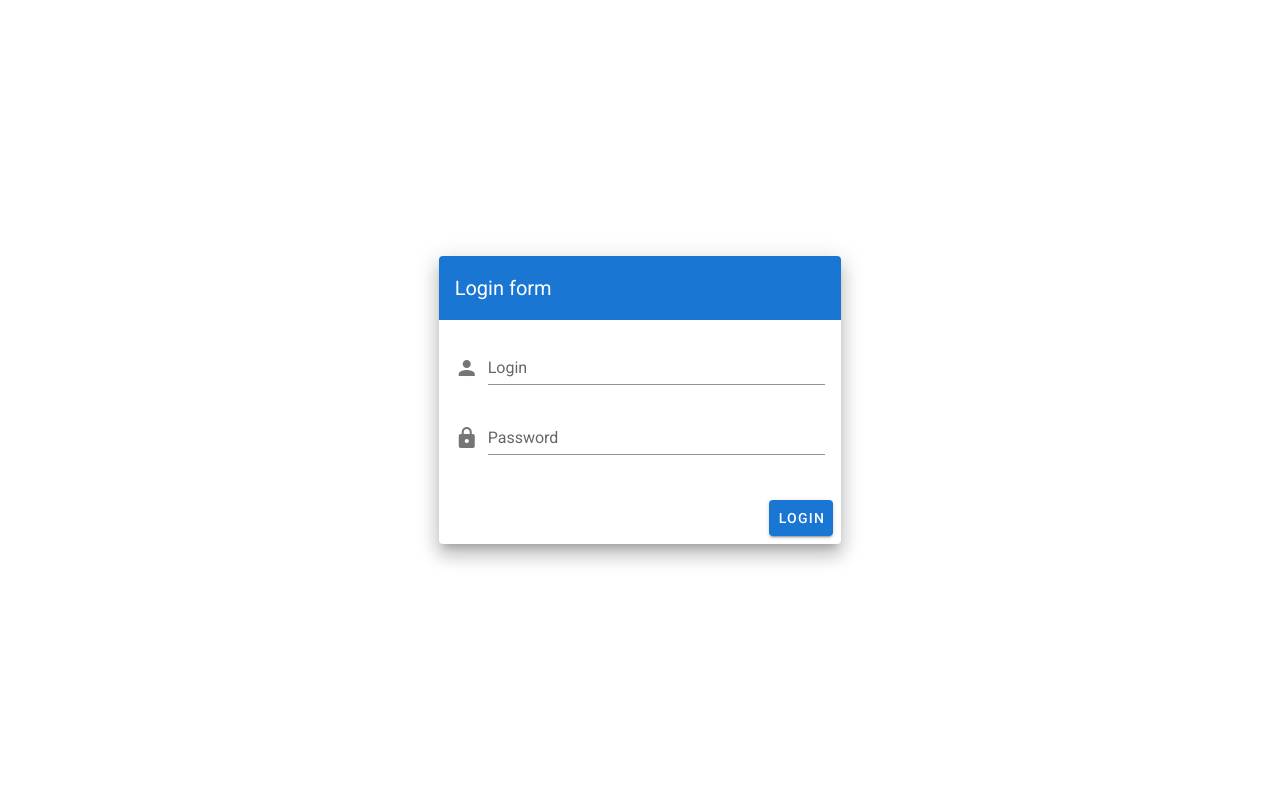
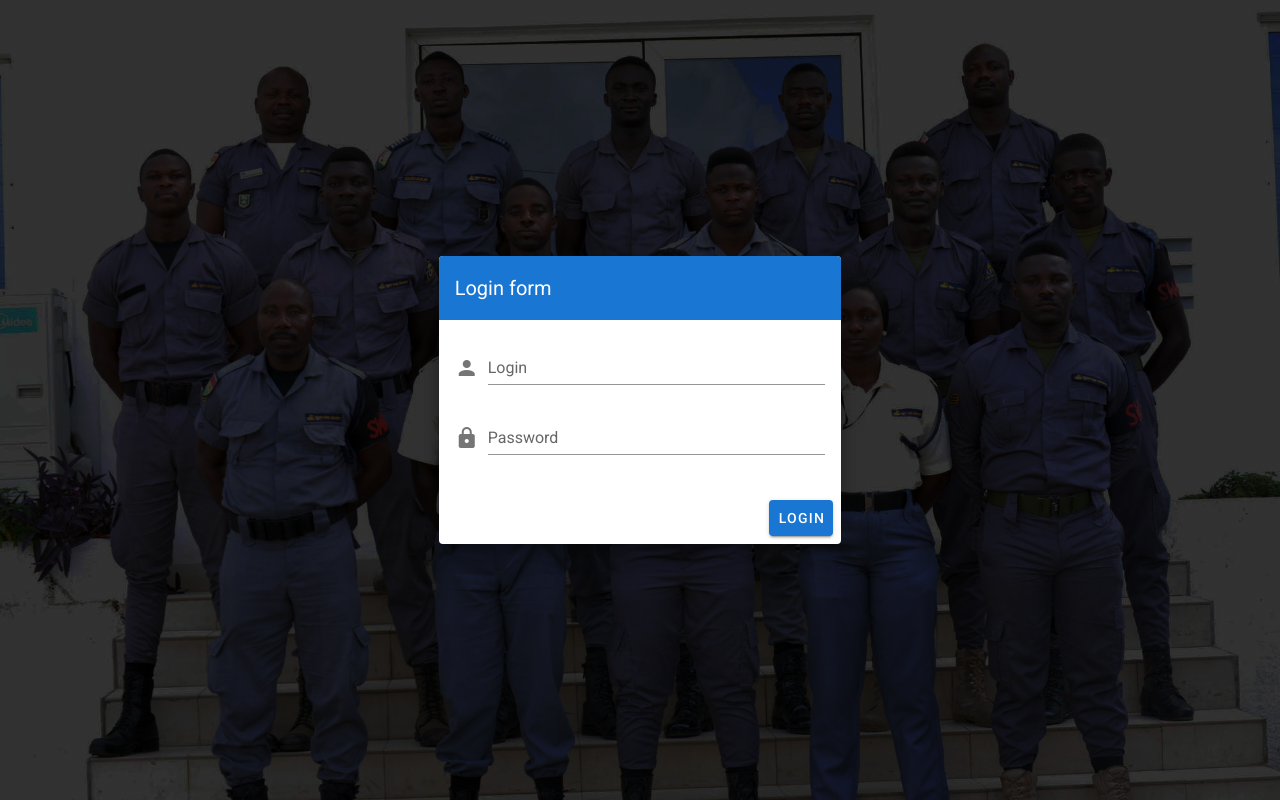
Before and after one commit to nytro04/guards-sys-frontend, a Nuxt app: page / in a window 1280 px wide. Built offline with nearby package versions, Linux system fonts and the light colour scheme.

Commit message:
style: use security image as background image by adding important

```diff
--- a/assets/css/components/_login.scss
+++ b/assets/css/components/_login.scss
@@ -5,7 +5,7 @@
       rgba(0, 0, 0, 0.8),
       rgba(0, 0, 0, 0.8)
     ),
-    url(~assets/img/newimage2.jpg);
+    url(~assets/img/newimage2.jpg) !important;
   background-size: cover !important;
   width: 100% !important;
 }
```
